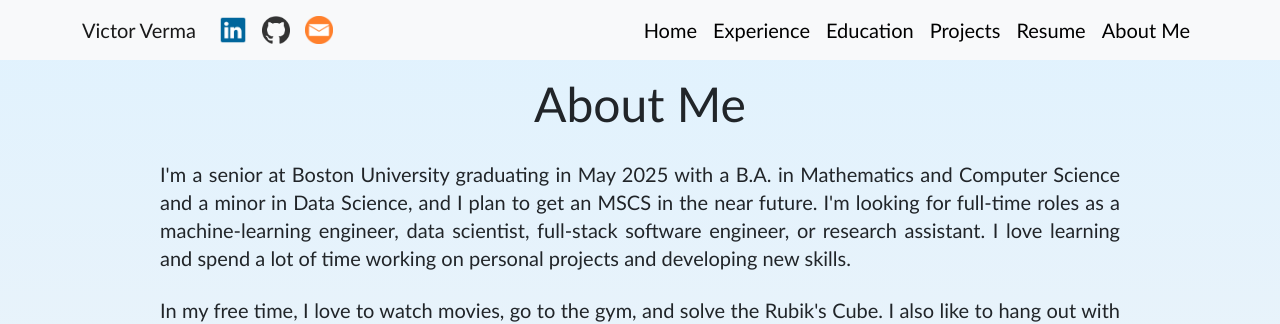
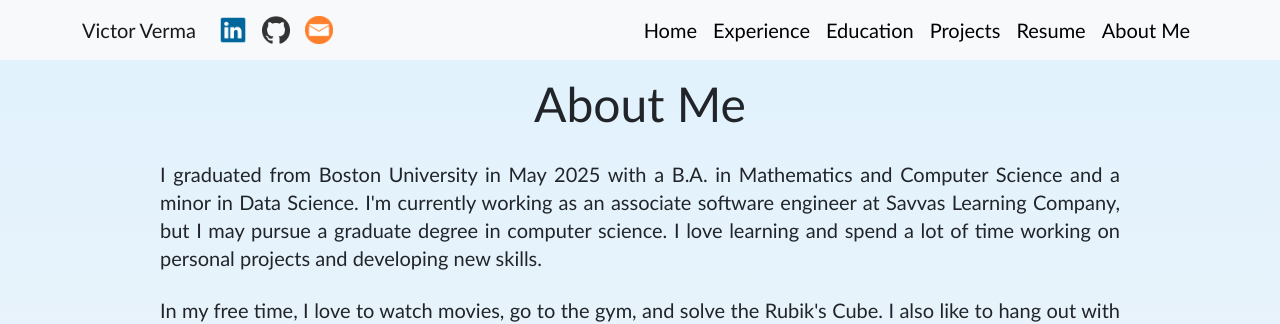
Before and after one commit to victorverma3/Portfolio, a React (Vite) app in the folder frontend/: page /about in a window 1280 px wide. Shown: the top 324 px of the page. Built offline with nearby package versions, Linux system fonts and the light colour scheme; no server answers.

Commit message:
updated content

```diff
--- a/frontend/src/pages/about/About.tsx
+++ b/frontend/src/pages/about/About.tsx
@@ -39,13 +39,12 @@ const About = () => {
             <h1 className="text-5xl 2xl:text-6xl">About Me</h1>
 
             <p className="w-9/12 m-auto pt-6 text-xl text-justify">
-                I'm a senior at Boston University graduating in May 2025 with a
-                B.A. in Mathematics and Computer Science and a minor in Data
-                Science, and I plan to get an MSCS in the near future. I'm
-                looking for full-time roles as a machine-learning engineer, data
-                scientist, full-stack software engineer, or research assistant.
-                I love learning and spend a lot of time working on personal
-                projects and developing new skills.
+                I graduated from Boston University in May 2025 with a B.A. in
+                Mathematics and Computer Science and a minor in Data Science.
+                I'm currently working as an associate software engineer at
+                Savvas Learning Company, but I may pursue a graduate degree in
+                computer science. I love learning and spend a lot of time
+                working on personal projects and developing new skills.
             </p>
 
             <p className="w-9/12 m-auto pt-6 text-xl text-justify">
--- a/frontend/src/pages/home/Home.tsx
+++ b/frontend/src/pages/home/Home.tsx
@@ -10,10 +10,10 @@ const Home = () => {
             <div className="w-screen sm:min-h-[65vh] pt-20 sm:pt-28">
                 <HomeTitle />
                 <p className="w-[65vw] m-auto pt-6 text-xl text-justify sm:w-[60vw] sm:text-2xl sm:mb-12 2xl:text-3xl">
-                    I'm a senior at Boston University graduating in spring 2025
-                    with a B.A. in Mathematics and Computer Science and a minor
-                    in Data Science. I love to work on personal projects that
-                    solve interesting problems in my life.
+                    I recently graduated from Boston University with a B.A. in
+                    Mathematics and Computer Science and a minor in Data
+                    Science. I love to work on personal projects with
+                    applications to my personal life.
                 </p>
                 <Featured />
             </div>
```
